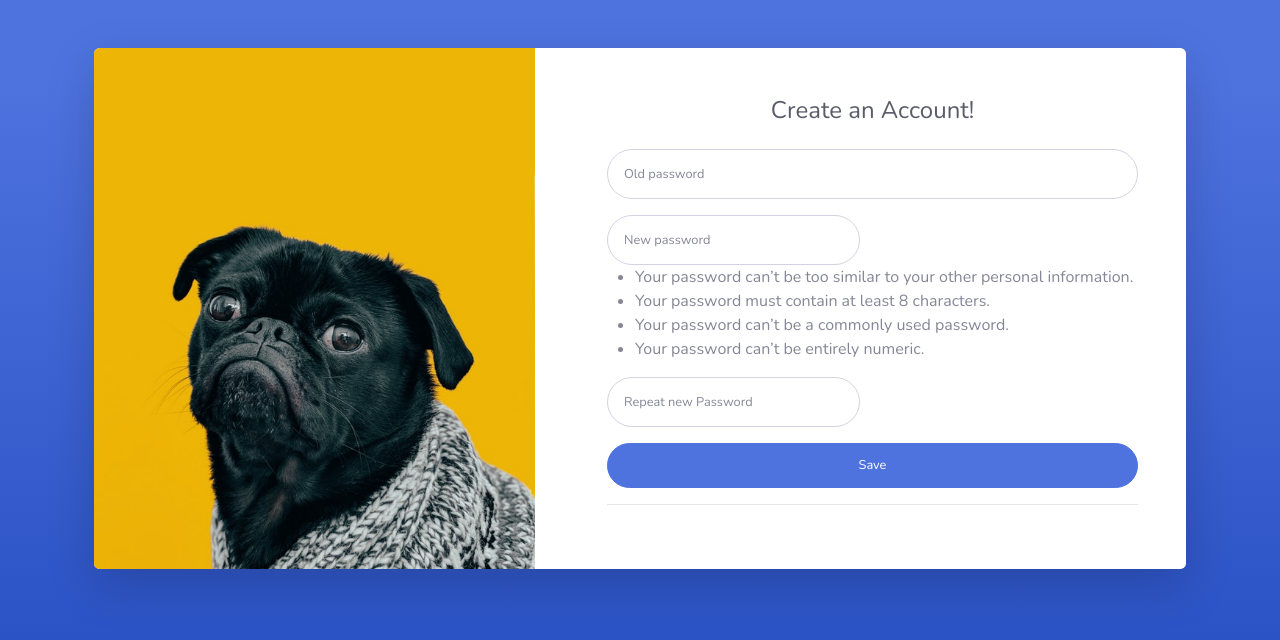
After one commit to ZigZag-CS/xapp_ver2, a Django app: page /accounts/password/change/ in a window 1280 px wide. The commit adds this page. Shown: the top 640 px of the page. Run offline with Django 3.2, Linux system fonts and the light colour scheme; a user stored in the database is signed in; some libraries are stand-ins or nearby versions.

Commit message:
Lucrat asupra autentificare

```diff
--- a/apps/accounts/models.py
+++ b/apps/accounts/models.py
@@ -210,9 +210,9 @@ class EmailActivation(models.Model):
                     'path': path,
                     'email': self.email
                 }
-                txt_ = get_template("registration/emails/verify.txt").render(context)
-                html_ = get_template("registration/emails/verify.html").render(context)
-                subject = '1-Click Email Verification'
+                txt_ = get_template("accounts/registration/emails/verify.txt").render(context)
+                html_ = get_template("accounts/registration/emails/verify.html").render(context)
+                subject = '2-Click Email Verification'
                 from_email = settings.DEFAULT_FROM_EMAIL
                 recipient_list = [self.email]
                 sent_mail = send_mail(
--- a/apps/accounts/passwords/urls.py
+++ b/apps/accounts/passwords/urls.py
@@ -9,8 +9,11 @@ urlpatterns  = [
                 user.MyPasswordChangeView.as_view(),
                 name='password_change'),
         path('password/change/done/',
-                auth_views.PasswordChangeDoneView.as_view(),
+                user.MyPasswordChangeDoneView.as_view(),
                 name='password_change_done'),
+# path('password/change/done/',
+#                 auth_views.PasswordChangeDoneView.as_view(),
+#                 name='password_change_done'),
         path('password/reset/',
                 auth_views.PasswordResetView.as_view(),
                 name='password_reset'),
--- a/apps/accounts/templates/accounts/login.html
+++ b/apps/accounts/templates/accounts/login.html
@@ -12,7 +12,7 @@
                             <div class="col-lg-6 d-none d-lg-flex">
                                 <div
                                         class="flex-grow-1 bg-login-image"
-                                        style="background-image: url({% static 'accounts/images/dogs/image3.jpeg' %});">
+                                        style="background-image: url( {% static 'accounts/images/dogs/image3.jpeg' %} );">
 
                                 </div>
                             </div>
@@ -73,7 +73,7 @@
                                     </form>
 
                                     <div class="text-center"><a class="small" href="#">Forgot Password?</a></div>
-                                    <div class="text-center"><a class="small" href="#">Create an Account!</a></div>
+                                    <div class="text-center"><a class="small" href="{% url 'register' %}">Create an Account!</a></div>
                                 </div>
                             </div>
                         </div>
--- /dev/null
+++ b/apps/accounts/templates/accounts/password_change.html
@@ -0,0 +1,64 @@
+{% extends "accounts/auth_base.html" %}
+{% load static %}
+
+
+
+{% block content %}
+
+<div class="card shadow-lg o-hidden border-0 my-5">
+    <div class="card-body p-0">
+        <div class="row">
+            <div class="col-lg-5 d-none d-lg-flex">
+                <div class="flex-grow-1 bg-register-image" style="background-image: url( {% static 'accounts/images/dogs/image2.jpeg' %} );"></div>
+            </div>
+            <div class="col-lg-7">
+                <div class="p-5">
+                    <div class="text-center">
+                        <h4 class="text-dark mb-4">Create an Account!</h4>
+                    </div>
+                    <form method="post" class="user">
+
+                    {% csrf_token %}
+                    {{ form.non_field_errors }}
+
+                        <div class="form-group">
+                            <input class="form-control form-control-user" type="password" name="old_password" id="id_old_password" required aria-describedby="emailHelp" placeholder="Old password" >
+                        </div>
+
+                        <div class="form-group row">
+
+                            <div class="col-sm-6 mb-3 mb-sm-0">
+                                <input type="password" name="new_password1" id="id_new_password1" required class="form-control form-control-user" placeholder="New password" >
+                            </div>
+
+                            <span class="helptext">
+                                <ul>
+                                    <li>Your password can’t be too similar to your other personal information.</li>
+					                <li>Your password must contain at least 8 characters.</li>
+                                    <li>Your password can’t be a commonly used password.</li>
+                                    <li>Your password can’t be entirely numeric.</li>
+				                </ul>
+			                </span>
+
+                            <div class="col-sm-6">
+                                <input type="password" name="new_password2" id="id_new_password2" required class="form-control form-control-user" placeholder="Repeat new Password" >
+                            </div>
+
+                        </div>
+                        <button type="submit" class="btn btn-primary btn-block text-white btn-user">Save</button>
+                        <hr>
+
+
+                    </form>
+                            <div class="text-center"></div>
+                            <div class="text-center"></div>
+                        </div>
+                    </div>
+                </div>
+            </div>
+        </div>
+
+
+
+
+{% endblock content %}
--- a/apps/accounts/templates/accounts/register.html
+++ b/apps/accounts/templates/accounts/register.html
@@ -58,7 +58,7 @@
 
                     </form>
                             <div class="text-center"><a class="small" href="#">Forgot Password?</a></div>
-                            <div class="text-center"><a class="small" href="#">Already have an account? Login!</a></div>
+                            <div class="text-center"><a class="small" href="{% url 'login' %}">Already have an account? Login!</a></div>
                         </div>
                     </div>
                 </div>
--- a/apps/accounts/templates/accounts/registration/emails/verify.html
+++ b/apps/accounts/templates/accounts/registration/emails/verify.html
@@ -5,4 +5,4 @@
 <p><a href='{{ path }}'>{{ path }}</a></p>
 <p>Once you activate, you can login!</p>
 <p>Thank you,</p>
-<p>eShop</p>
+<p>X-APP</p>
--- a/apps/accounts/templates/accounts/registration/emails/verify.txt
+++ b/apps/accounts/templates/accounts/registration/emails/verify.txt
@@ -12,4 +12,4 @@ Once you activate, you can login!
 
 Thank you,
 
-eShop
+X-App
--- a/apps/accounts/views/user.py
+++ b/apps/accounts/views/user.py
@@ -4,6 +4,7 @@
 
 from django.contrib.auth.mixins import LoginRequiredMixin
 from django.contrib import messages
+from django.utils.translation import gettext_lazy as _
 
 # from django.urls import reverse
 # from django.utils.decorators import method_decorator
@@ -49,6 +50,7 @@ class AccountEmailActivateView(FormMixin, View):
 
     def get(self, request, key=None, *args, **kwargs):
         self.key = key
+        print(f'KEY >>>>>>>>>>>> {key} <<<<<<<<<<<<<<<')
         if key is not None:
             qs = EmailActivation.objects.filter(key__iexact=key)
             confirm_qs = qs.confirmable()
@@ -70,7 +72,7 @@ class AccountEmailActivateView(FormMixin, View):
             'form': self.get_form(),
             'key': key
         }
-        return render(request, 'registration/activation-error.html', context)
+        return render(request, 'accounts/registration/activation-error.html', context)
 
     def post(self, request, *args, **kwargs):
         # create form to receive an email
@@ -213,5 +215,9 @@ class UserDetailUpdateView(LoginRequiredMixin ,UpdateView):
 
 
 class MyPasswordChangeView(PasswordChangeView):
-    template_name = 'accounts/registration/password_change_form.html'
+    template_name = 'accounts/password_change.html'
     success_url = reverse_lazy('login')
+
+class MyPasswordChangeDoneView(PasswordChangeDoneView):
+    template_name = 'accounts/password_change_done.html'
+    title = _('Password change successful')
--- a/main/settings/base.py
+++ b/main/settings/base.py
@@ -25,7 +25,7 @@ SECRET_KEY = '=sap1d1&v1ywej(_o+6pv*3d(*hmkz)a_&l6_9aa4aww++ow#z'
 # SECURITY WARNING: don't run with debug turned on in production!
 DEBUG = True
 
-ALLOWED_HOSTS = []
+ALLOWED_HOSTS = ['*']
 
 
 # Application definition
@@ -184,9 +184,9 @@ BASE_URL = 'http://127.0.0.1:8000'
 
 # ######## MAILCHIMP settings ################
 
-MAILCHIMP_API_KEY           = "f278d3c1cd861d90f0fd6119d24f35f5-us10"
+MAILCHIMP_API_KEY           = "f278d3c1cd864f35f5-us10"
 MAILCHIMP_DATA_CENTER       = "us10"
-MAILCHIMP_EMAIL_LIST_ID     = "f3d2fd2988"
+MAILCHIMP_EMAIL_LIST_ID     = "f3d2988"
 
 # ######## END MAILCHIMP settings ################
 
--- a/main/settings/production.py
+++ b/main/settings/production.py
@@ -202,9 +202,9 @@ BASE_URL = 'http://127.0.0.1:8000'
 
 # ######## MAILCHIMP settings ################
 
-MAILCHIMP_API_KEY           = "f278d3c1cd861d90f0fd6119d24f35f5-us10"
+MAILCHIMP_API_KEY           = "f278d3c1cd861d9d24f35f5-us10"
 MAILCHIMP_DATA_CENTER       = "us10"
-MAILCHIMP_EMAIL_LIST_ID     = "f3d2fd2988"
+MAILCHIMP_EMAIL_LIST_ID     = "f3d2988"
 
 # ######## END MAILCHIMP settings ################
 
```
Also changed, not shown: apps/accounts/templates/accounts/password_change_done.html (added, +10 -0 lines), apps/accounts/templates/accounts/registration/activation-error.html (+5 -5 lines), apps/pages/templates/pages/base/navbar.html (+3 -11 lines), main/settings/local.py (+4 -4 lines), db.sqlite3.
